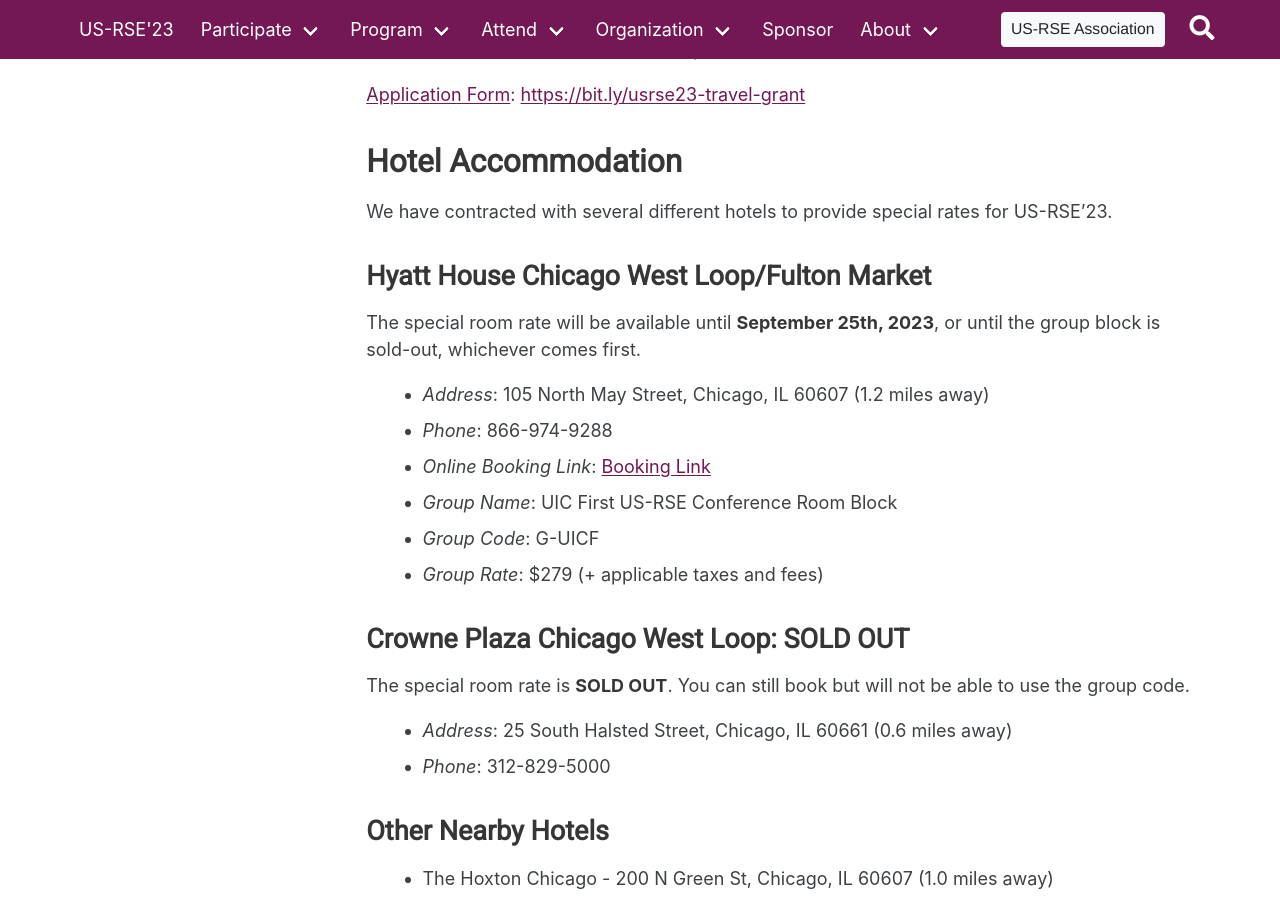
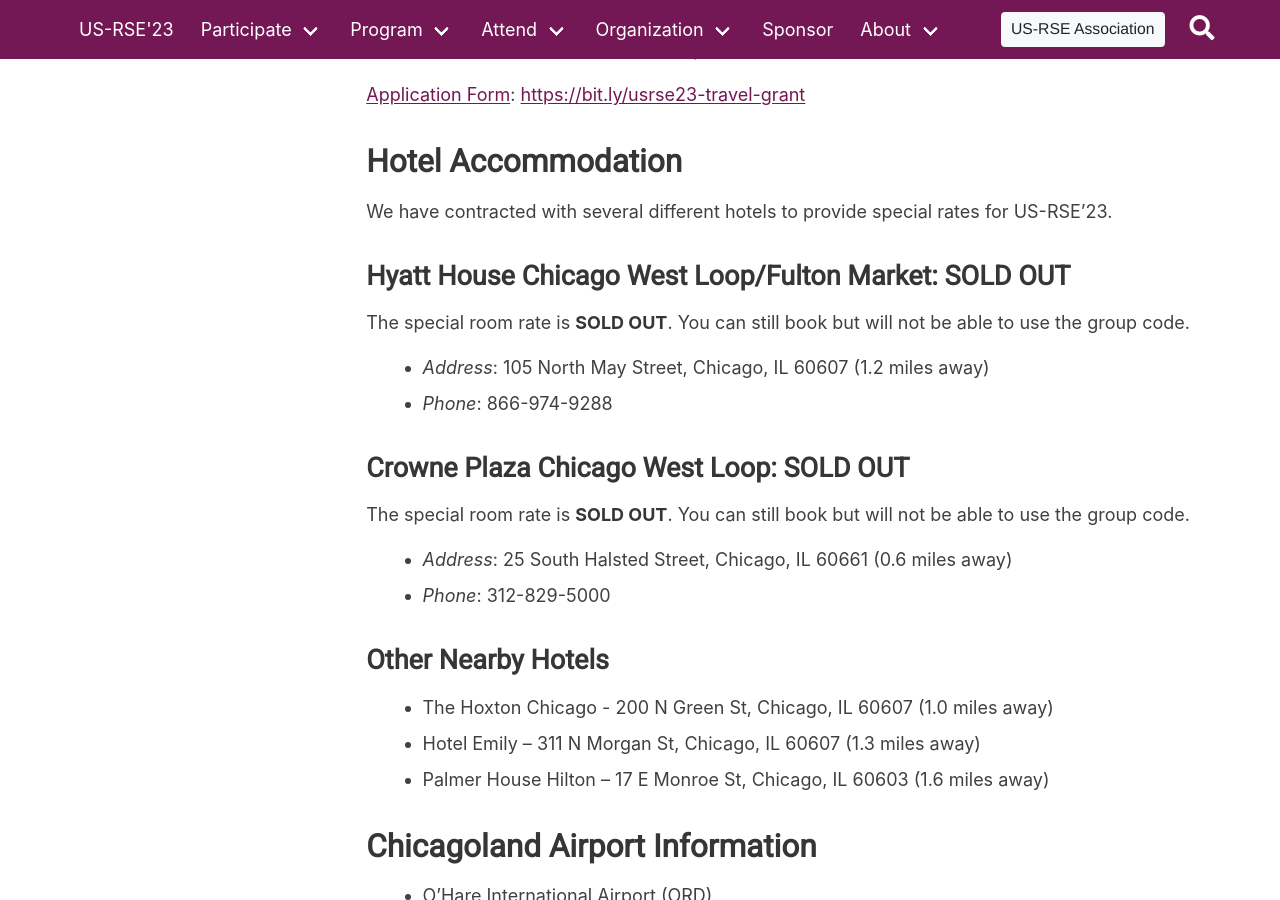
Before and after one commit to USRSE/usrse23, a Jekyll site: the page built from pages/attend/travel.md, in a window 1280 px wide and 900 px high, scrolled down 1474 px. Built offline with Jekyll 4.4.1, drawn with Linux system fonts in a browser that asks for light colours; a style sheet for code colours, icons or effects is not loaded; some of the changed text lies outside the part shown.

Commit message:
Mark hotel blocks as sold out

```diff
--- a/pages/attend/travel.md
+++ b/pages/attend/travel.md
@@ -64,17 +64,13 @@
 We have contracted with several different hotels to provide special rates for
 US-RSE'23.
 
-### Hyatt House Chicago West Loop/Fulton Market
+### Hyatt House Chicago West Loop/Fulton Market: SOLD OUT
 
-The special room rate will be available until **September 25th, 2023**, or until
-the group block is sold-out, whichever comes first.
+The special room rate is **SOLD OUT**. You can still book but will not be
+able to use the group code.
 
 - _Address_: 105 North May Street, Chicago, IL 60607 (1.2 miles away)
 - _Phone_: 866-974-9288
-- _Online Booking Link_: [Booking Link](https://www.hyatt.com/shop/chixl?location=Hyatt%20House%20Chicago%20%2F%20West%20Loop-Fulton%20Market&checkinDate=2023-10-15&checkoutDate=2023-10-19&rooms=1&adults=1&kids=0&corp_id=g-uicf)
-- _Group Name_: UIC First US-RSE Conference Room Block
-- _Group Code_: G-UICF
-- _Group Rate_: $279 (+ applicable taxes and fees)
 
 ### Crowne Plaza Chicago West Loop: SOLD OUT
 
```
